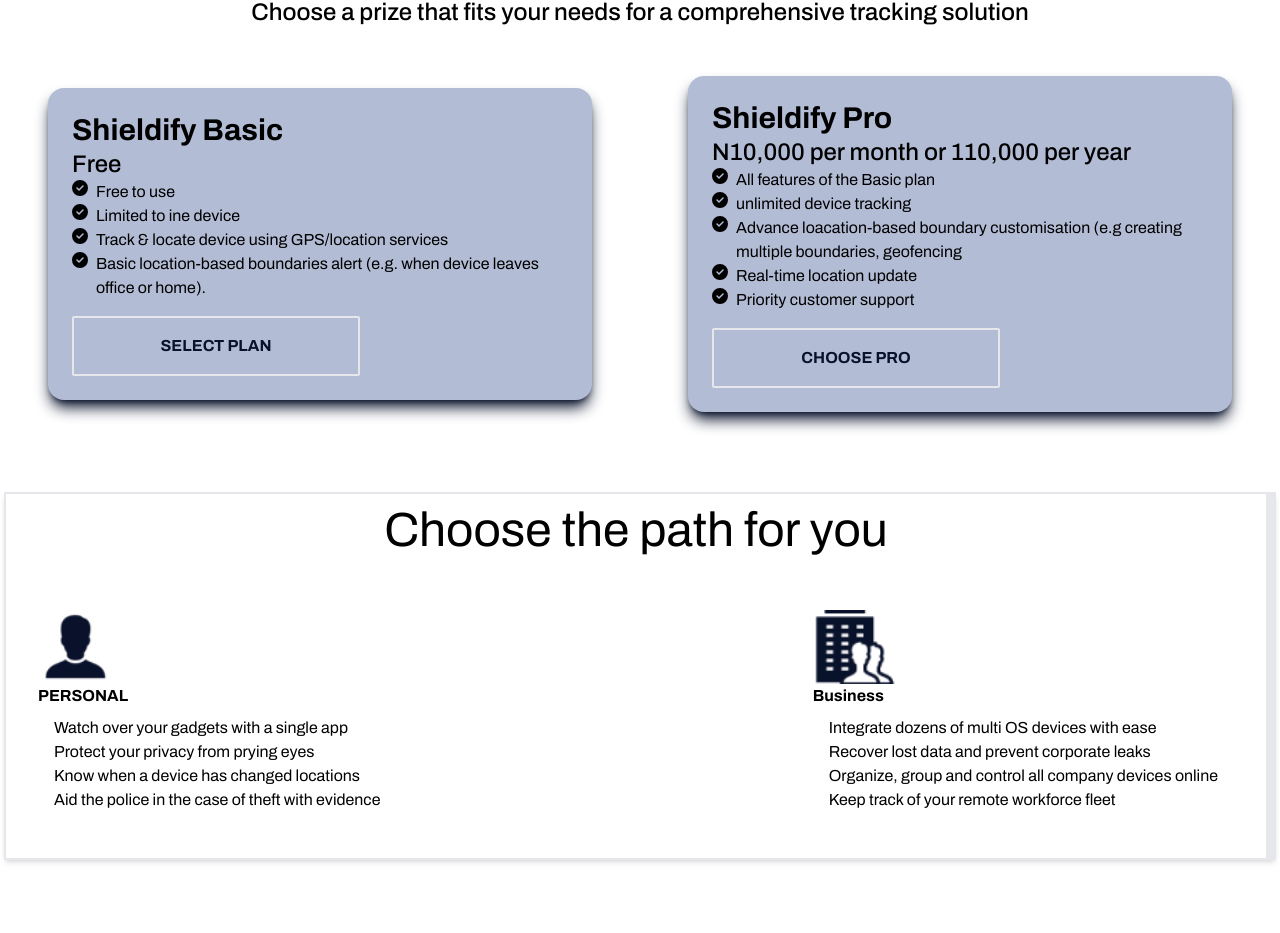
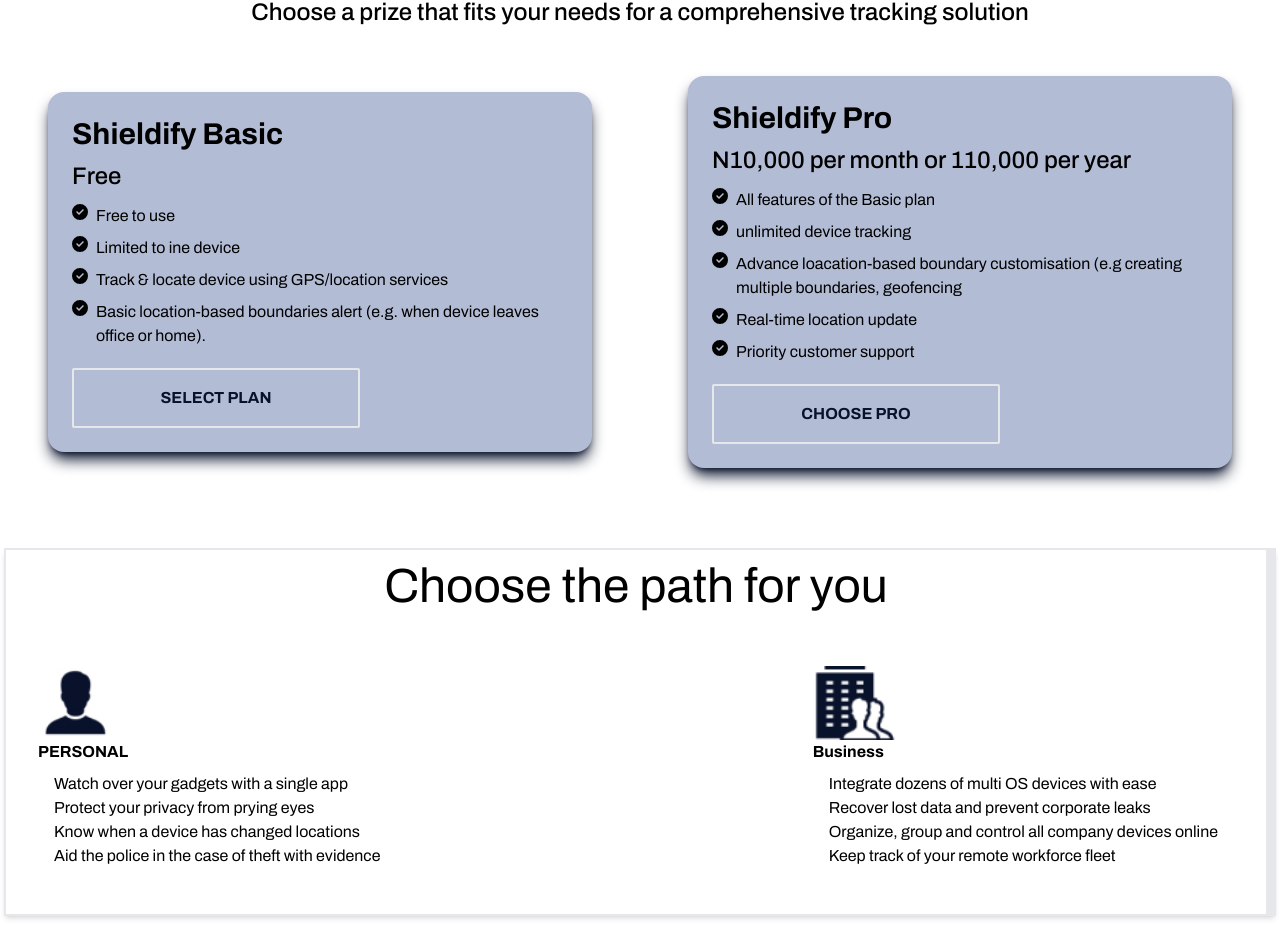
Before and after one commit to Bensteolly/capston-shiedify, a React (Create React App) app: page / in a window 1280 px wide. Shown: the part 1769-2702 px from the top of the page. Built offline with nearby package versions, Linux system fonts and the light colour scheme.

Commit message:
added space to th

```diff
--- a/src/Components/Pricing.jsx
+++ b/src/Components/Pricing.jsx
@@ -29,10 +29,10 @@
             {prizes.map((prize) => (
               <div key={prize.index} className="w-full max-w-[550px] h-full max-h-[450px] bg-[#B3BCD5] justify-center shadow-[#09122B] gap-11 mx-4 md:mx-8 lg:mx-12 my-4 md:my-8 lg:my-12 shadow-lg p-6 rounded-2xl transition-transform ease-in-out duration-300 hover:scale-105">
                 <h2 className="font-bold text-xl md:text-2xl lg:text-3xl">{prize.title}</h2>
-                <p className="font-medium text-lg md:text-xl lg:text-2xl">{prize.amount}</p>
+                <p className="font-medium text-lg md:text-xl lg:text-2xl py-2">{prize.amount}</p>
                 <ul className="text-left">
                   {prize.features.map((feature, index) => (
-                    <li key={index} className="flex gap-2">{<FontAwesomeIcon icon={faCheckCircle}></FontAwesomeIcon>}{feature}</li>
+                    <li key={index} className="flex gap-2 py-1">{<FontAwesomeIcon icon={faCheckCircle}></FontAwesomeIcon>}{feature}</li>
                   ))}
                 </ul>
                 <button className="bg-none border-2 rounded-sm text-[#09122B] w-full max-w-[288px] h-13 p-4 font-bold text-center transistion ease-in-out duration-300 hover:bg-slate-900 mt-4 hover:text-white">{prize.plan}</button>
```
